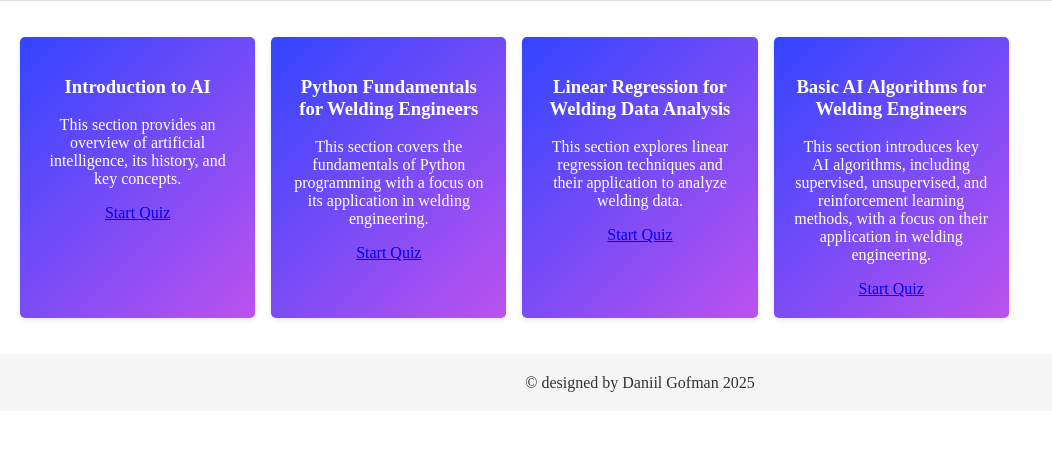
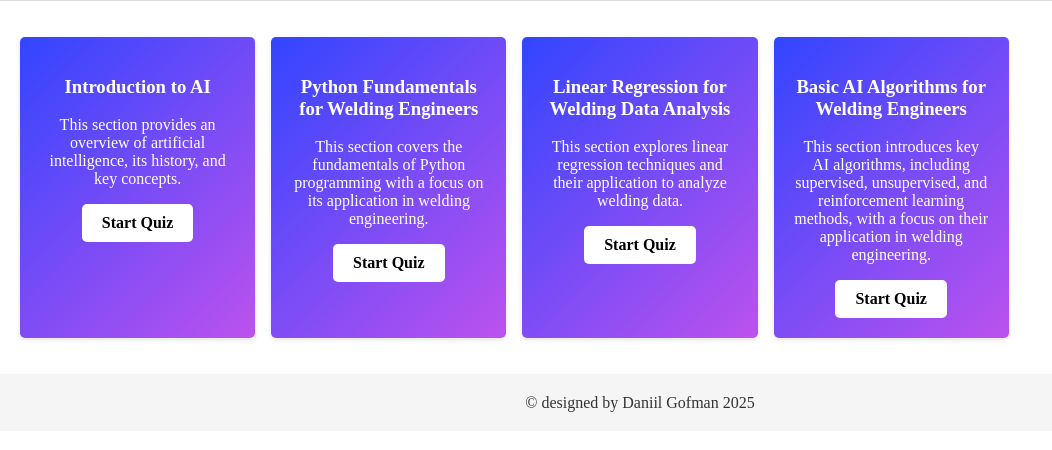
Before and after one commit to danielgof/ai-welding, an Astro site: page /quizzes in a window 1280 px wide. Shown: the part 70-520 px from the top of the page, without its empty margins (0-1052 px from the left). Built offline with nearby package versions, Linux system fonts and the light colour scheme; Astro itself is replaced by a stand-in of ours.

Commit message:
.start-quiz-btn style

```diff
--- a/src/components/QuizCard.astro
+++ b/src/components/QuizCard.astro
@@ -8,7 +8,10 @@ const { description } = Astro.props;
   <div class="grid-itemr">
     <h3>{title}</h3>
     <p>{description}</p>
-    <a class="start-quiz-btn" href={"/" + title.replaceAll(" ", "_").toLowerCase()}>Start Quiz</a>
+    <a
+      class="start-quiz-btn"
+      href={"/" + title.replaceAll(" ", "_").toLowerCase()}>Start Quiz</a
+    >
   </div>
 </li>
 
@@ -44,4 +47,30 @@ const { description } = Astro.props;
     margin: 1rem 0;
     padding: 1.5rem;
   }
+  .start-quiz-btn {
+    display: inline-block;
+    background: #ffffff; /* Coral color for the button */
+    color: #000000; /* White text */
+    padding: 10px 20px;
+    font-size: 1rem;
+    font-weight: bold;
+    text-decoration: none;
+    border-radius: 5px;
+    transition:
+      background 0.3s,
+      transform 0.2s; /* Smooth transitions for hover effects */
+  }
+
+  .start-quiz-btn:hover {
+    color: #ffffff;
+    background: #1d3557; /* Darker coral for hover effect */
+    transform: translateY(-3px); /* Slight lift on hover */
+    box-shadow: 0 4px 8px rgba(0, 0, 0, 0.2); /* Add shadow on hover */
+  }
+
+  .start-quiz-btn:active {
+    background: #ffffff; /* Slightly different color on active */
+    transform: translateY(0); /* Reset lift when clicked */
+    box-shadow: 0 2px 4px rgba(0, 0, 0, 0.2); /* Subtle shadow on active */
+  }
 </style>
```
